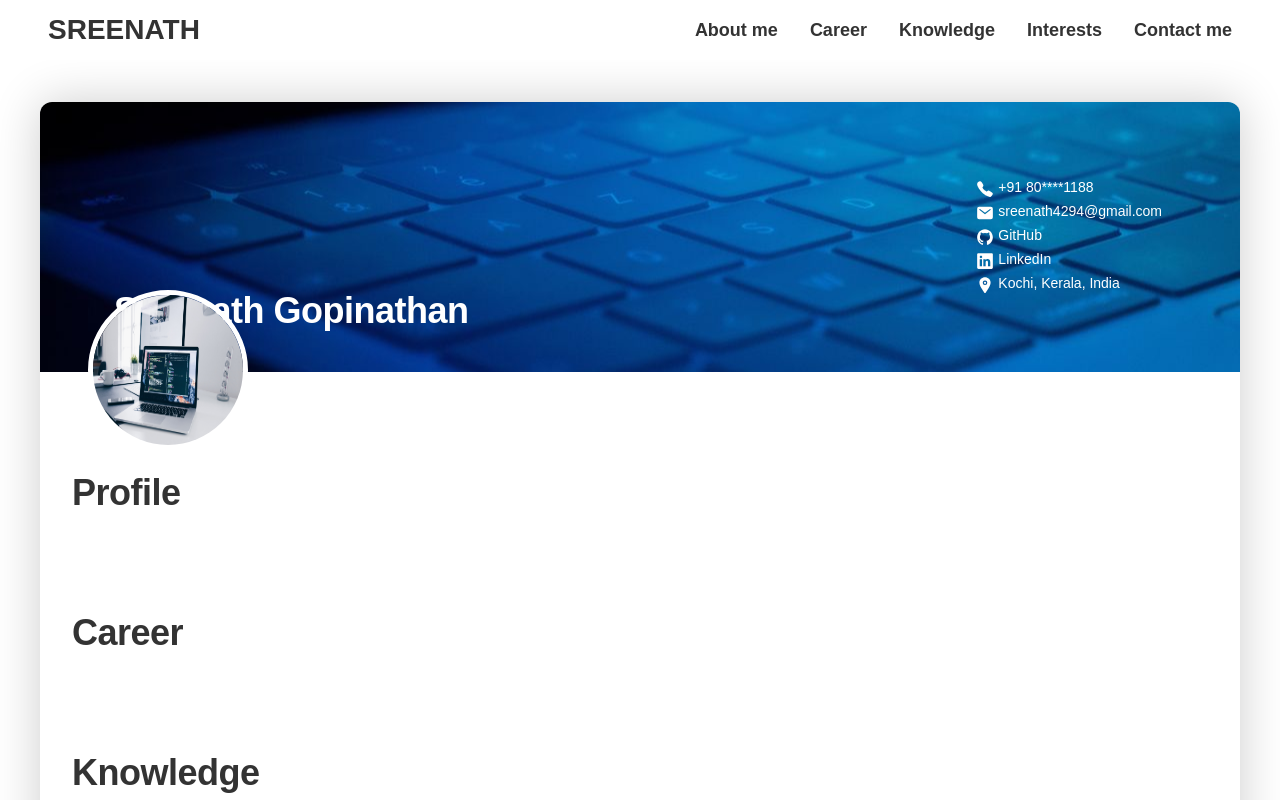
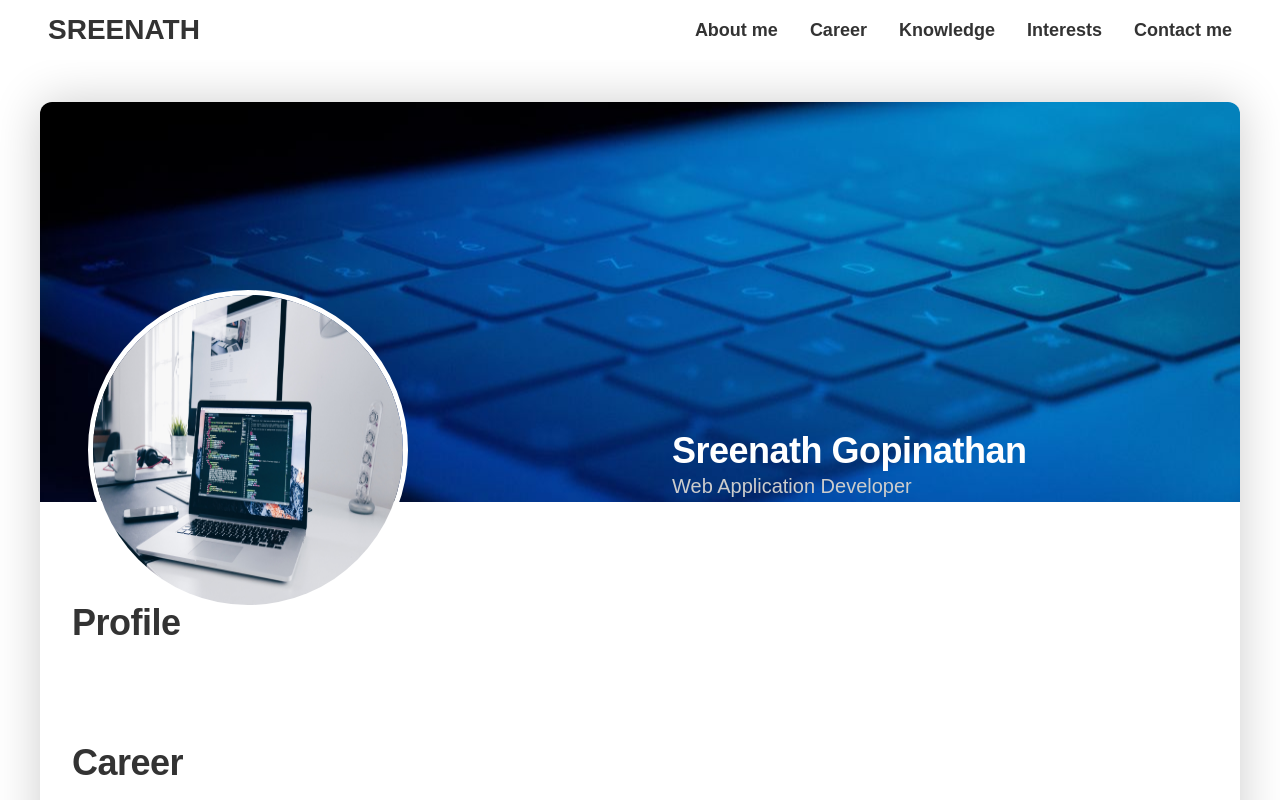
Before and after one commit to sreenath4294/resume, a plain HTML site: page index.html in a window 1280 px wide. Shown: the top 800 px of the page. Drawn offline with nearby package versions, Linux system fonts and the light colour scheme.

Commit message:
update layout

```diff
--- a/index.html
+++ b/index.html
@@ -35,11 +35,17 @@
       <img src="/images/bg.jpg" class="profile-img">
       <div class="section-hero">
         <div class="hero-details">
-          <h1 class="heading-name">Sreenath Gopinathan</h1>
-          <!-- <p class="hero-description">Web Application Developer</p> -->
+          <h1 class="hero-name">Sreenath Gopinathan</h1>
+          <p class="hero-description">Web Application Developer</p>
+          <!-- <a href="https://github.com/sreenath4294">
+            <ion-icon name="logo-github" class="contact-icon"></ion-icon>
+          </a>
+          <a href="https://www.linkedin.com/in/sreenath-gopinathan/">
+            <ion-icon name="logo-linkedin" class="contact-icon"></ion-icon>
+          </a> -->
         </div>
 
-        <div class="hero-contact">
+        <!-- <div class="hero-contact">
           <ion-icon name="call" class="contact-icon"></ion-icon>
           <a href="#" class="contact-item"><span class="active-anchor"> +91 80****1188</span></a>
           <ion-icon name="mail" class="contact-icon"></ion-icon>
@@ -54,7 +60,7 @@
               LinkedIn</span></a>
           <ion-icon name="location" class="contact-icon"></ion-icon>
           <p class="contact-item"> Kochi, Kerala, India</p>
-        </div>
+        </div> -->
       </div>
     </div>
 
--- a/styles/style.css
+++ b/styles/style.css
@@ -92,6 +92,8 @@ a {
 /****************************************/
 
 .hero {
+  height: 50vh;
+
   background-image: url("/images/hero.jpg");
   background-repeat: no-repeat;
   background-size: cover;
@@ -100,20 +102,20 @@ a {
 }
 
 .section-hero {
+  height: 100%;
   width: 100%;
-  padding: 4.2rem;
-  /* border-bottom: 1px solid #777; */
+  padding: 4.2rem 4.2rem 0;
 
-  display: flex;
-  justify-content: space-between;
-  align-items: center;
+  display: grid;
+  grid-template-columns: 1fr 1fr;
 }
 
 .hero-details {
+  grid-column: 2 / 3;
   align-self: flex-end;
 }
 
-.heading-name {
+.hero-name {
   font-size: 3.6rem;
   font-weight: 700;
   line-height: 1.05;
@@ -122,9 +124,17 @@ a {
   color: #fff;
 }
 
+.hero-description {
+  font-size: 2rem;
+  font-weight: 500;
+  line-height: 1.6;
+  padding: 0 3.2rem;
+  color: #ccc;
+}
+
 .profile-img {
-  height: 16rem;
-  width: 16rem;
+  height: 32rem;
+  width: 32rem;
   border-radius: 50%;
   margin: 3.2rem 4.8rem;
   border: 5px solid #fff;
```
